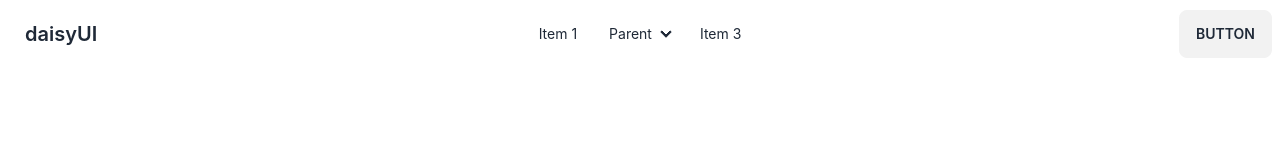
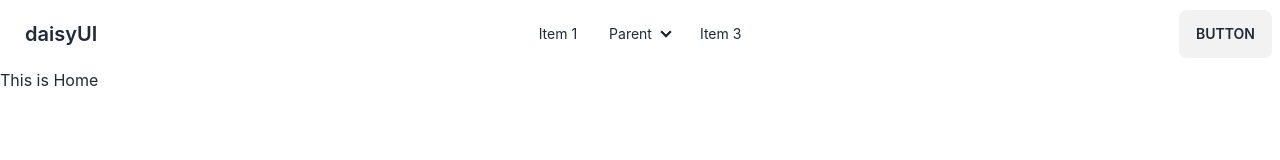
Before and after one commit to Iam-abdulahad/Doctor_Portal, a React (Create React App) app: page / in a window 1280 px wide. Shown: the top 160 px of the page. Built offline with nearby package versions, Linux system fonts and the light colour scheme.

Commit message:
setup routing

```diff
--- a/src/App.js
+++ b/src/App.js
@@ -2,6 +2,10 @@ import logo from './logo.svg';
 import './App.css';
 import Header from './Pages/Shared/Header/Header';
 import { Route, Routes } from 'react-router-dom';
+import Home from './Pages/Home/Home/Home';
+import About from './Pages/Home/About/About';
+import Appointment from './Pages/Home/Appointment/Appointment';
+import ContactUs from './Pages/Home/ContactUs/ContactUs';
 
 function App() {
   return (
@@ -9,7 +13,10 @@ function App() {
       <Header></Header>
 
       <Routes>
-        <Route></Route>
+        <Route path='/' element={<Home></Home>}></Route>
+        <Route path='about' element={<About></About>}></Route>
+        <Route path='/appointment' element={<Appointment></Appointment>}></Route>
+        <Route path='/contact' element={<ContactUs></ContactUs>}></Route>
       </Routes>
     </div>
   );
```
